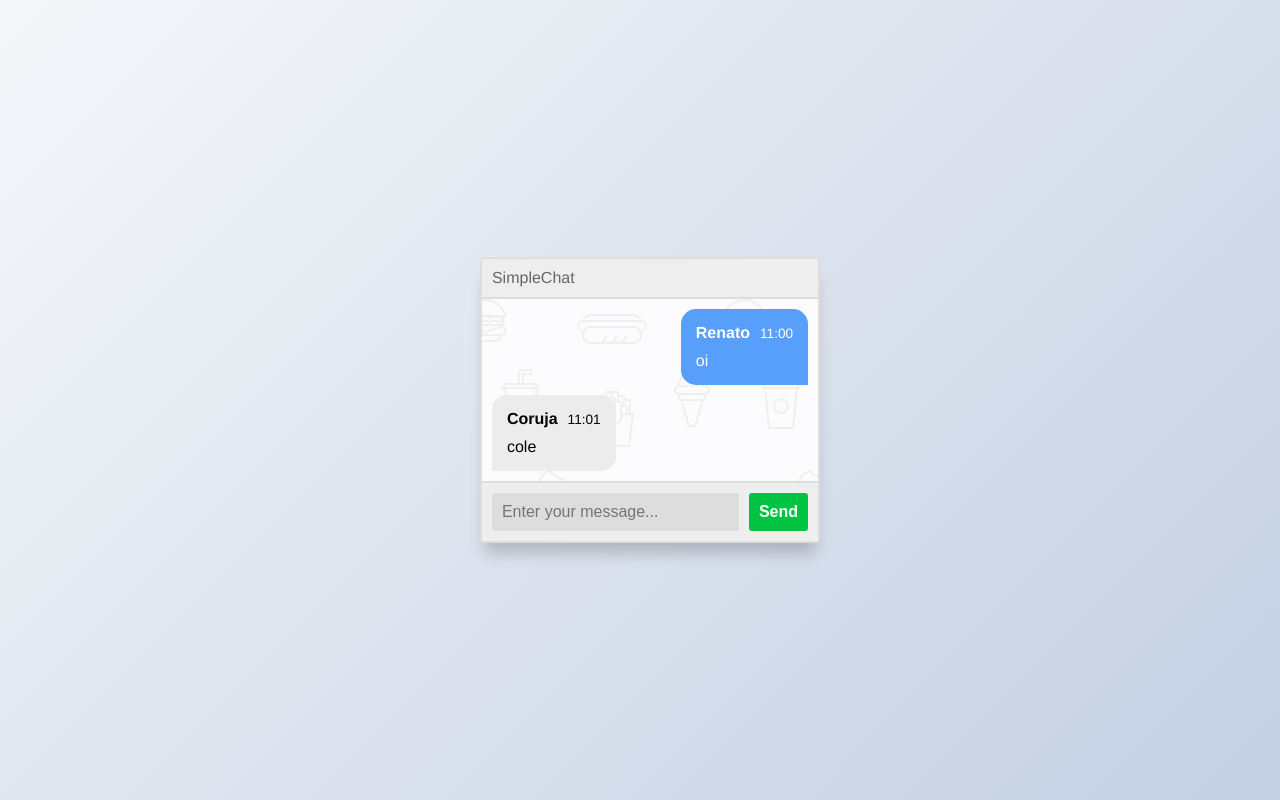
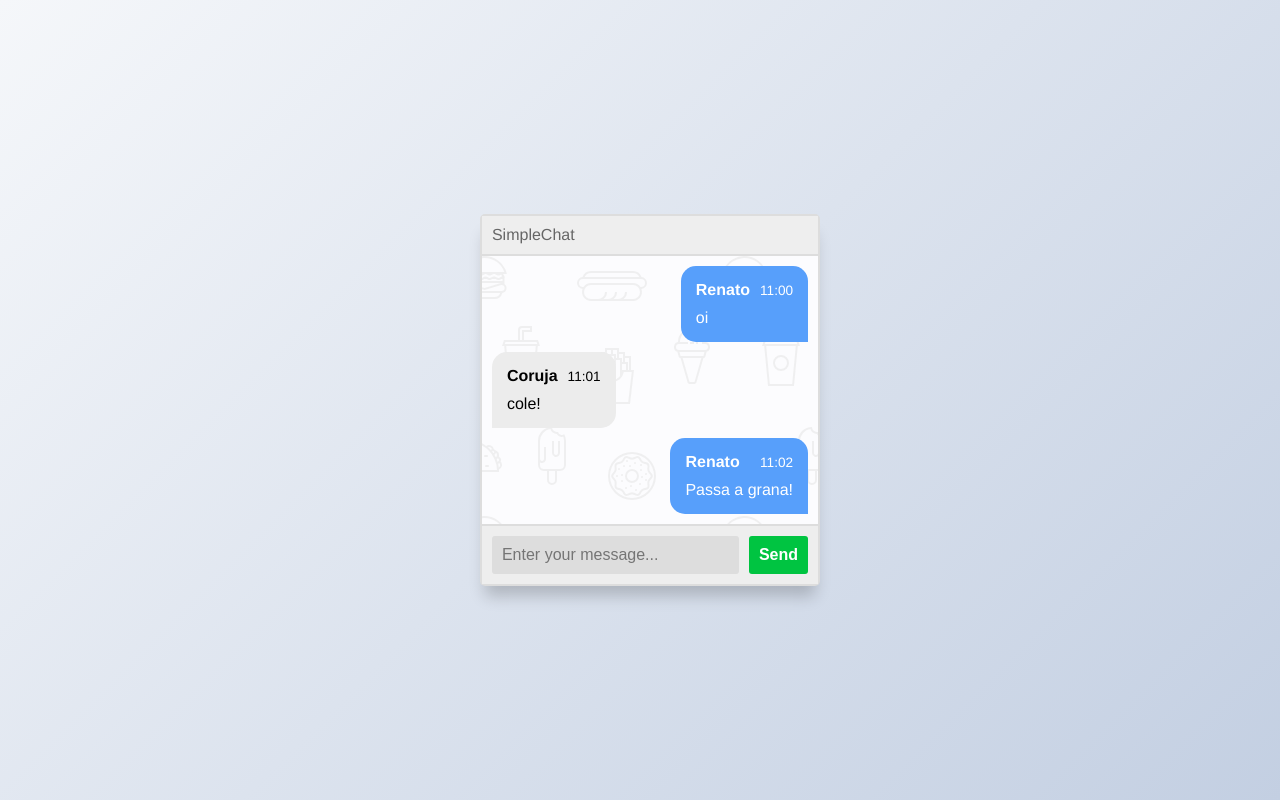
Before and after one commit to dekopossas/chat-socket-io, a React (Create React App) app in the folder chat-socket-io/: page / in a window 1280 px wide. Built offline with nearby package versions, Linux system fonts and the light colour scheme.

Commit message:
estrutura de repeticao criada

```diff
--- a/chat-socket-io/src/pages/Chat/index.js
+++ b/chat-socket-io/src/pages/Chat/index.js
@@ -5,7 +5,7 @@ import MessageBox from '../../components/MessageBox';
 import './styles.css'
 
 function Chat() {
-  const messenges = [
+  const messages = [
     { isMine:true, user:'Renato', sendAt:'11:00', message:'oi' },
     { isMine:false, user:'Coruja', sendAt:'11:01', message:'cole!' },
     { isMine:true, user:'Renato', sendAt:'11:02', message:'Passa a grana!' },
@@ -25,8 +25,9 @@ function Chat() {
       </header>
 
       <main class="msger-chat">
-        <MessageBox isMine={true} user='Renato' sendAt='11:00' message='oi' />
-        <MessageBox isMine={false} user='Coruja' sendAt='11:01' message='cole' />
+        {messages.map(({ user, message, sendAt, isMine }) => (
+          <MessageBox isMine={isMine} user={user} sendAt={sendAt} message={message} />
+        ))}
       </main>
 
       <form class="msger-inputarea">
```
